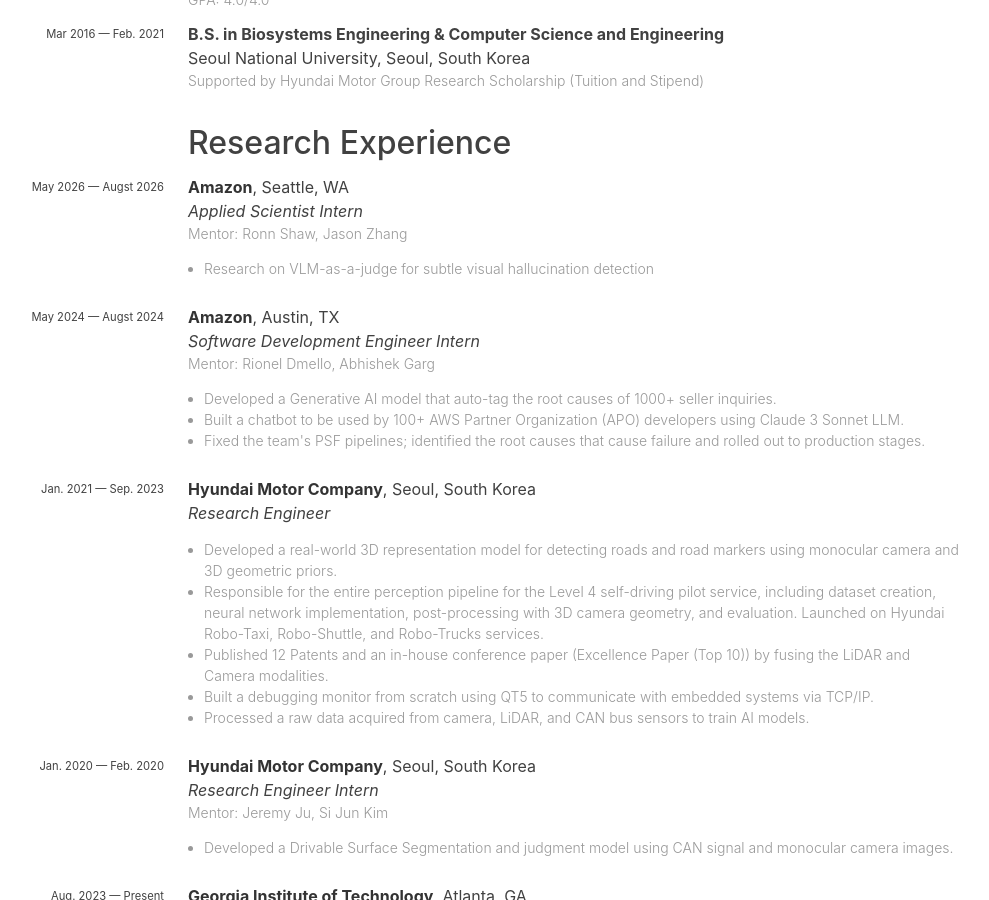
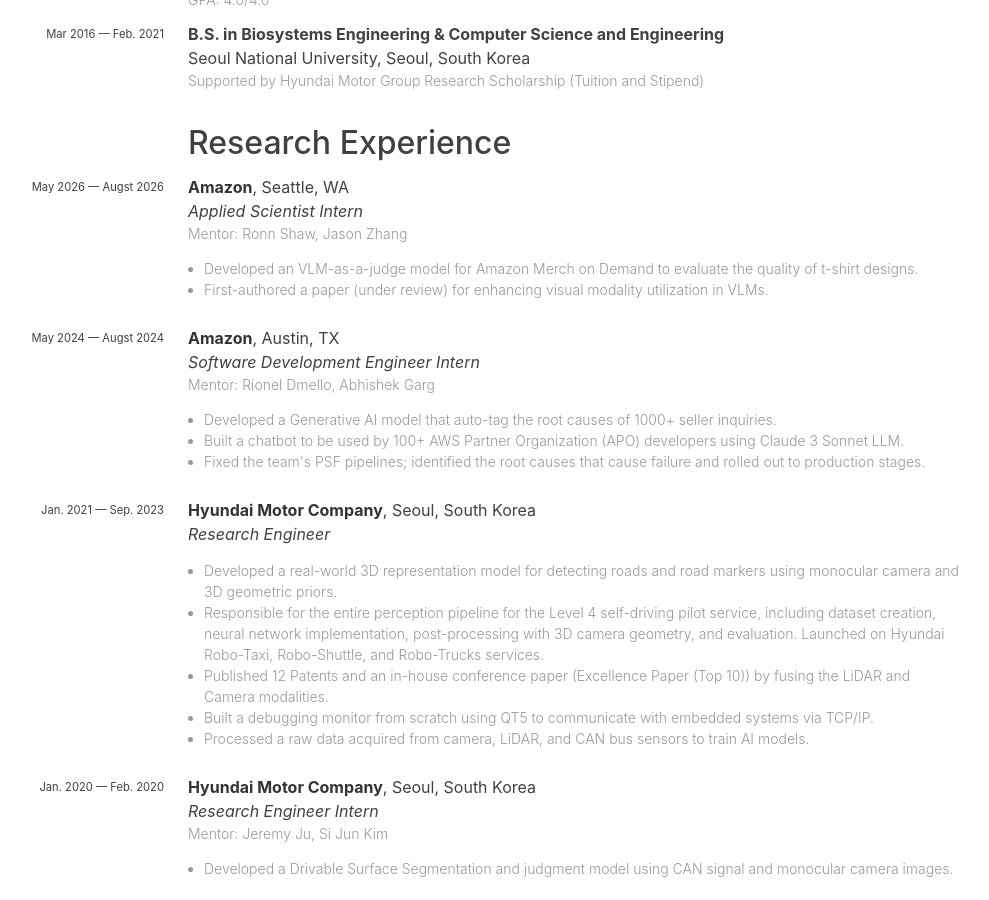
Before and after one commit to skvictoria/skvictoria.github.io, a Jekyll site: the page built from cv.md, in a window 1280 px wide and 900 px high, scrolled down 577 px. Shown: the whole window, without its empty margins (144-1133 px from the left). Built offline with Jekyll 4.4.1, drawn with Linux system fonts in a browser that asks for light colours; nearby versions of some CDN libraries; some web fonts are replaced.

Commit message:
Revise experience details for amazon
Updated experience description to reflect new research and contributions.

```diff
--- a/_data/experiences.yaml
+++ b/_data/experiences.yaml
@@ -7,7 +7,9 @@
   year: "May 2026 — Augst 2026"
   type: industry
   description:
-    - "Research on VLM-as-a-judge for subtle visual hallucination detection"
+    - "Developed an VLM-as-a-judge model for Amazon Merch on Demand to evaluate the quality of t-shirt designs."
+    - "First-authored a paper (under review) for enhancing visual modality utilization in VLMs."
+
 
 - institution: Amazon
   location: "Austin, TX"
```
